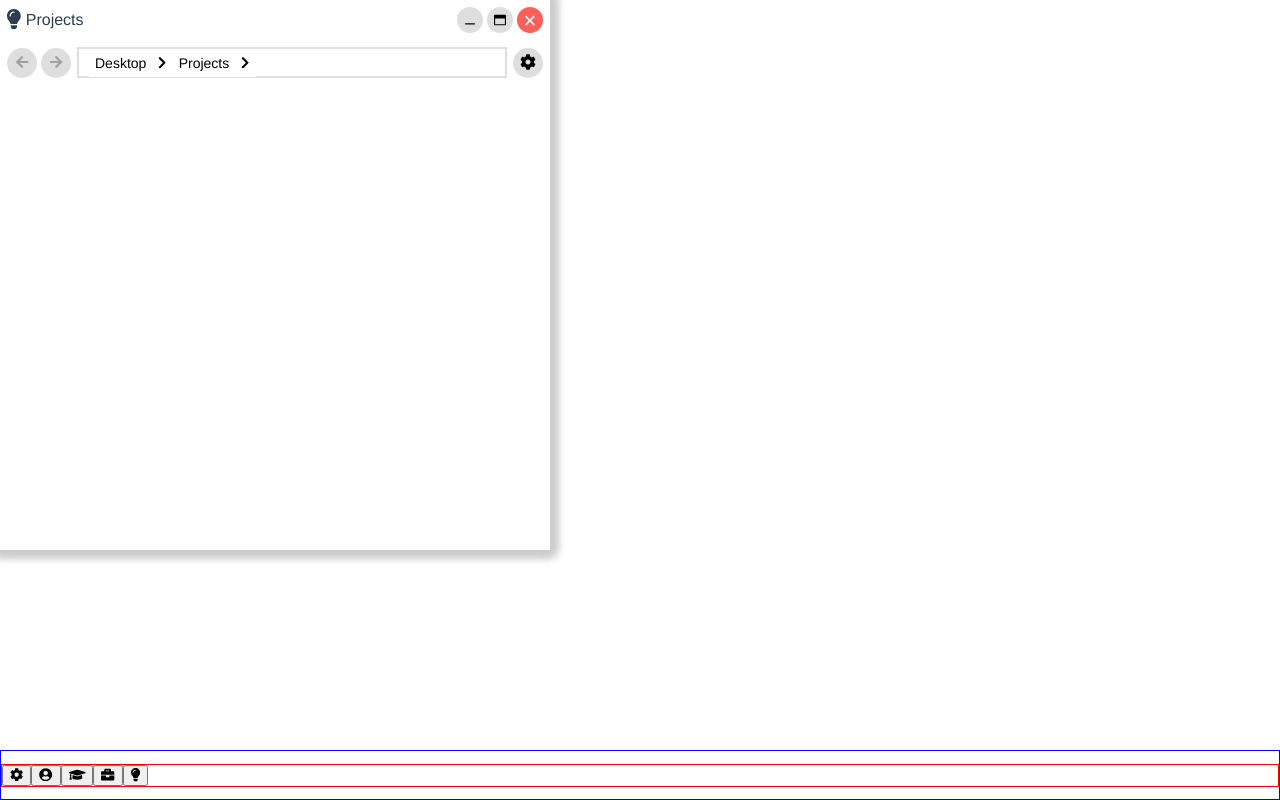
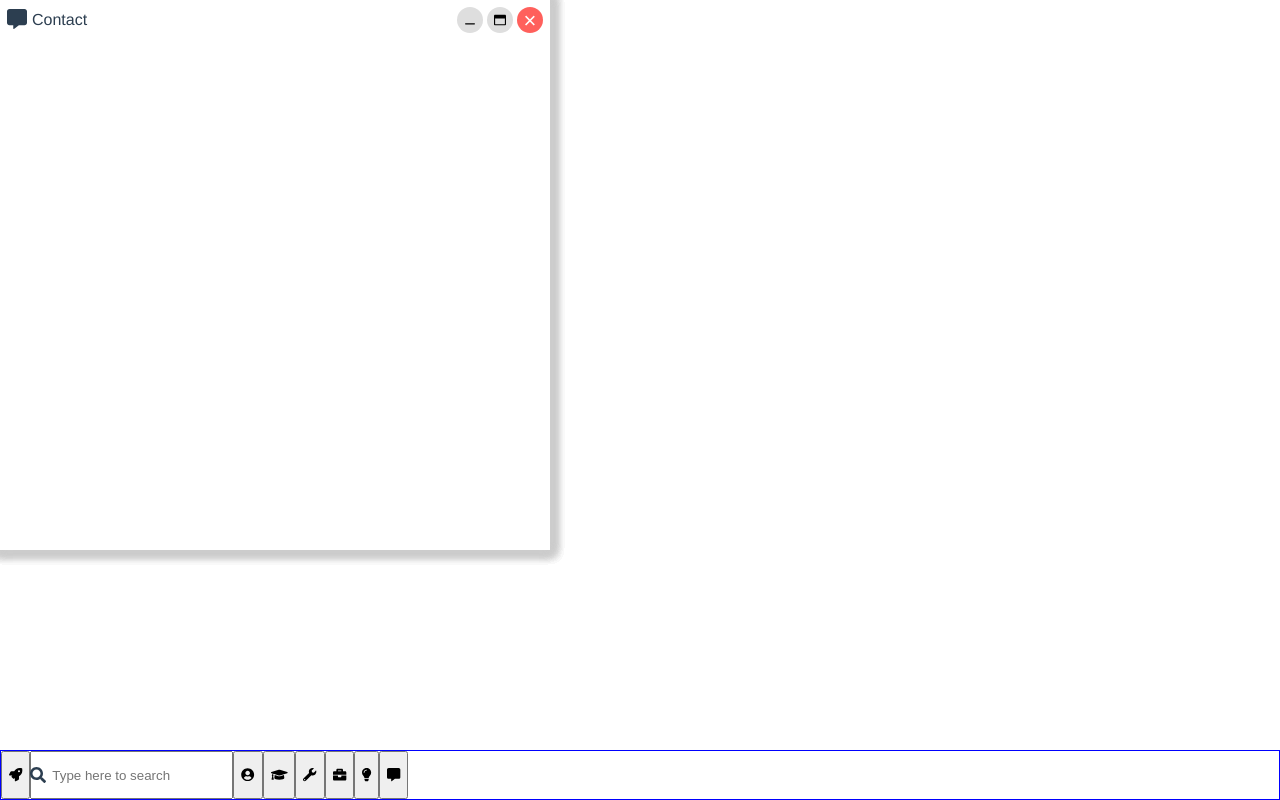
Before and after one commit to zzakiullah/desktop, a Vue app: page / in a window 1280 px wide. Built offline with nearby package versions, Linux system fonts and the light colour scheme.

Commit message:
Start work on main page, add search bar to taskbar

```diff
--- a/src/App.vue
+++ b/src/App.vue
@@ -1,29 +1,40 @@
 <template>
   <div id="app">
+    <!--<Window id="SettingsWindow" title="Settings" iconName="cog" iconType="fas">
+      <Navigation :items="[{ title: 'Settings', url: '#' }]" />
+    </Window>-->
     <Window id="AboutWindow" title="About" iconName="user-circle" iconType="fas">
-      <Navigation :items="[{ title: 'Desktop', url: '#' }, { title: 'About', url: '#' }]" />
+      <!--<Navigation :items="[{ title: 'Home', url: '#' }, { title: 'About', url: '#' }]" />-->
     </Window>
     <Window id="EducationWindow" title="Education" iconName="graduation-cap" iconType="fas">
-      <Navigation :items="[{ title: 'Desktop', url: '#' }, { title: 'Education', url: '#' }]" />
+      <!--<Navigation :items="[{ title: 'Home', url: '#' }, { title: 'Education', url: '#' }]" />-->
+    </Window>
+    <Window id="SkillsWindow" title="Skills" iconName="wrench" iconType="fas">
+      <!--<Navigation :items="[{ title: 'Home', url: '#' }, { title: 'Skills', url: '#' }]" />-->
     </Window>
     <Window id="ExperienceWindow" title="Experience" iconName="briefcase" iconType="fas">
-      <Navigation :items="[{ title: 'Desktop', url: '#' }, { title: 'Experience', url: '#' }]" />
+      <!--<Navigation :items="[{ title: 'Home', url: '#' }, { title: 'Experience', url: '#' }]" />-->
     </Window>
     <Window id="ProjectsWindow" title="Projects" iconName="lightbulb" iconType="fas">
-      <Navigation :items="[{ title: 'Desktop', url: '#' }, { title: 'Projects', url: '#' }]" />
+      <!--<Navigation :items="[{ title: 'Home', url: '#' }, { title: 'Projects', url: '#' }]" />-->
+    </Window>
+    <Window id="ContactWindow" title="Contact" iconName="comment-alt" iconType="fas">
+      <!--<Navigation :items="[{ title: 'Home', url: '#' }, { title: 'Contact', url: '#' }]" />-->
     </Window>
     <Taskbar>
-      <Shortcut title="Settings" windowId="SettingsWindow" iconName="cog" iconType="fas" />
+      <!--<Shortcut title="Settings" windowId="SettingsWindow" iconName="cog" iconType="fas" />-->
       <Shortcut title="About" windowId="AboutWindow" iconName="user-circle" iconType="fas" />
       <Shortcut title="Education" windowId="EducationWindow" iconName="graduation-cap" iconType="fas" />
+      <Shortcut title="Skills" windowId="SkillsWindow" iconName="wrench" iconType="fas" />
       <Shortcut title="Experience" windowId="ExperienceWindow" iconName="briefcase" iconType="fas" />
       <Shortcut title="Projects" windowId="ProjectsWindow" iconName="lightbulb" iconType="fas" />
+      <Shortcut title="Contact" windowId="ContactWindow" iconName="comment-alt" iconType="fas" />
     </Taskbar>
   </div>
 </template>
 
 <script>
-import { Window, Navigation, Taskbar, Shortcut } from "./components/index"
+import { Window, Taskbar, Shortcut } from "./components/index"
 //import LinkTree from "./utils/link_tree";
 
 //var link_tree = LinkTree();
@@ -31,7 +42,7 @@ import { Window, Navigation, Taskbar, Shortcut } from "./components/index"
 export default {
   name: "App",
   components: {
-    Window, Navigation, Taskbar, Shortcut
+    Window, Taskbar, Shortcut
   }
 }
 </script>
--- a/src/components/Shortcut.vue
+++ b/src/components/Shortcut.vue
@@ -45,13 +45,32 @@ export default {
     flex-direction: column;
     justify-content: center;
     align-items: center;
+    height: 100%;
 
     &__icon {
-
+        display: flex;
+        justify-content: center;
+        align-items: center;
     }
 
     &__title {
 
     }
 }
+
+@include media($SM_SCREEN) {
+
+}
+
+@include media($MD_SCREEN) {
+
+}
+
+@include media($LG_SCREEN) {
+
+}
+
+@include media($XL_SCREEN) {
+
+}
 </style>
--- a/src/components/Taskbar.vue
+++ b/src/components/Taskbar.vue
@@ -1,6 +1,16 @@
 <template>
     <nav class="taskbar" aria-label="taskbar">
         <span class="taskbar__icon-bar">
+            <button class="taskbar__launcher" title="Start">
+                <font-awesome-icon :icon="['fas', 'rocket']" />
+            </button>
+            <span class="taskbar__search-wrapper">
+                <font-awesome-icon :icon="['fas', 'search']"
+                                   class="taskbar__search-icon" />
+                <input class="taskbar__search-bar"
+                       type="text"
+                       placeholder="Type here to search">
+            </span>
             <slot></slot>
         </span>
         <span class="taskbar__system-tray">
@@ -10,7 +20,6 @@
 </template>
 
 <script>
-
 export default {
     name: "Taskbar",
     data: function() {
@@ -48,13 +57,41 @@ export default {
         display: flex;
         flex-direction: row;
         align-items: center;
-        justify-content: start;
+        justify-content: flex-start;
         flex-grow: 1;
-        border: 1px solid red;
+        height: 100%;
+    }
+
+    &__launcher {
+        height: 100%;
+    }
+
+    &__search {
+        &-wrapper {
+            position: relative;
+            height: 100%;
+        }
+
+        &-icon {
+            position: absolute;
+            top: 0;
+            bottom: 0;
+            left: 0;
+            height: 100%;
+        }
+
+        &-bar {
+            padding-left: 20px;
+            height: 100%;
+        }
     }
 
     &__system-tray {
-
+        display: flex;
+        flex-direction: row;
+        align-items: center;
+        justify-content: flex-end;
+        height: 100%;
     }
 }
 
--- a/src/main.js
+++ b/src/main.js
@@ -2,8 +2,10 @@ import Vue from "vue";
 import App from "./App.vue";
 import { FontAwesomeIcon } from "@fortawesome/vue-fontawesome";
 import "./icons";
+import { Shortcut } from "./components/index"
 
 Vue.component("font-awesome-icon", FontAwesomeIcon);
+Vue.component("shortcut", Shortcut);
 
 Vue.config.productionTip = false;
 
```
Also changed, not shown: src/icons.js (+14 -6 lines), src/pages/MainPage/MainPage.vue (+66 -0 lines), src/pages/MainPage/sections/Education.vue (added), src/pages/MainPage/sections/Terminal.vue (deleted), src/styles/pages/LoadingPage.scss (deleted), src/styles/pages/MainPage.scss (deleted).
